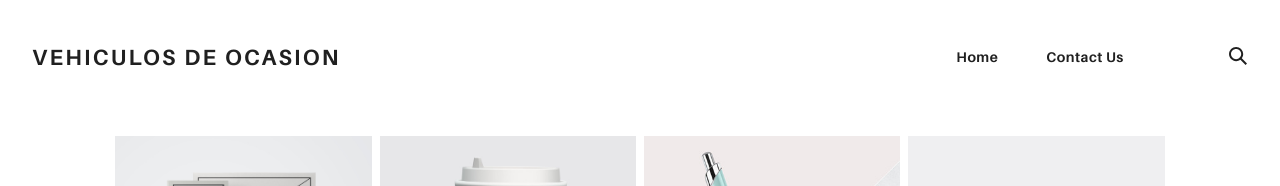
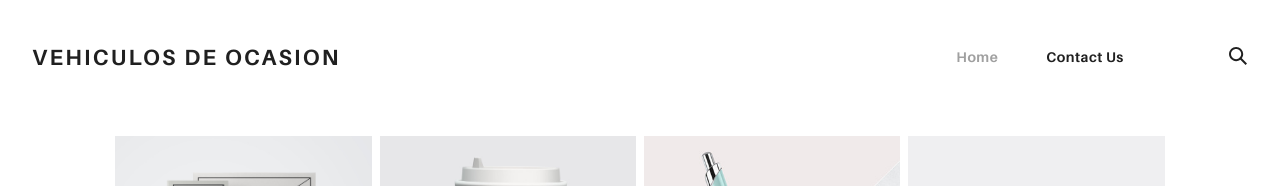
Before and after one commit to pablodiazmolina/portalVehiculosOcasion, an Angular app: page /home in a window 1280 px wide. Before the commit this address led to /. Shown: the top 186 px of the page. Built offline with nearby package versions, Linux system fonts and the light colour scheme.

Commit message:
Añadido enrutamiento

```diff
--- a/src/app/app-routing.module.ts
+++ b/src/app/app-routing.module.ts
@@ -1,7 +1,15 @@
 import { NgModule } from '@angular/core';
 import { Routes, RouterModule } from '@angular/router';
+import { BodyComponent } from './pages/body/body.component';
+import { ContactComponent } from './pages/contact/contact.component';
+import { DetailsComponent } from './pages/details/details.component';
 
-const routes: Routes = [];
+const routes: Routes = [
+  { path: 'home', component: BodyComponent },
+  { path: 'contact', component: ContactComponent },
+  { path: 'itemDetail', component: DetailsComponent },
+  { path: '**', pathMatch: 'full', redirectTo: 'home' }
+];
 
 @NgModule({
   imports: [RouterModule.forRoot(routes)],
--- a/src/app/app.component.html
+++ b/src/app/app.component.html
@@ -1,5 +1,4 @@
 <app-header></app-header>
 <section class="ae-container-fluid rk-main">
-    <app-body></app-body>
-</section>
+    <router-outlet></router-outlet>
 <app-footer></app-footer>
--- a/src/app/utilidades/header/header.component.html
+++ b/src/app/utilidades/header/header.component.html
@@ -13,12 +13,12 @@
     </svg>
   </label>
   <div class="ae-container-fluid rk-topbar">
-    <h1 class="rk-logo"><a href="index.html">VEHICULOS DE OCASION</a></h1>
+    <h1 class="rk-logo"><a routerLink="">VEHICULOS DE OCASION</a></h1>
     <nav class="rk-navigation">
       <ul class="rk-menu">
-        <li class="rk-menu__item"><a href="index.html" class="rk-menu__link">Home</a>
+        <li routerLinkActive="active" class="rk-menu__item"><a routerLink="home" class="rk-menu__link">Home</a>
         </li>
-        <li class="rk-menu__item"><a href="contact.html" class="rk-menu__link">Contact Us</a>
+        <li routerLinkActive="active" class="rk-menu__item"><a routerLink="contact" class="rk-menu__link">Contact Us</a>
         </li>
       </ul>
       <form class="rk-search">
```
